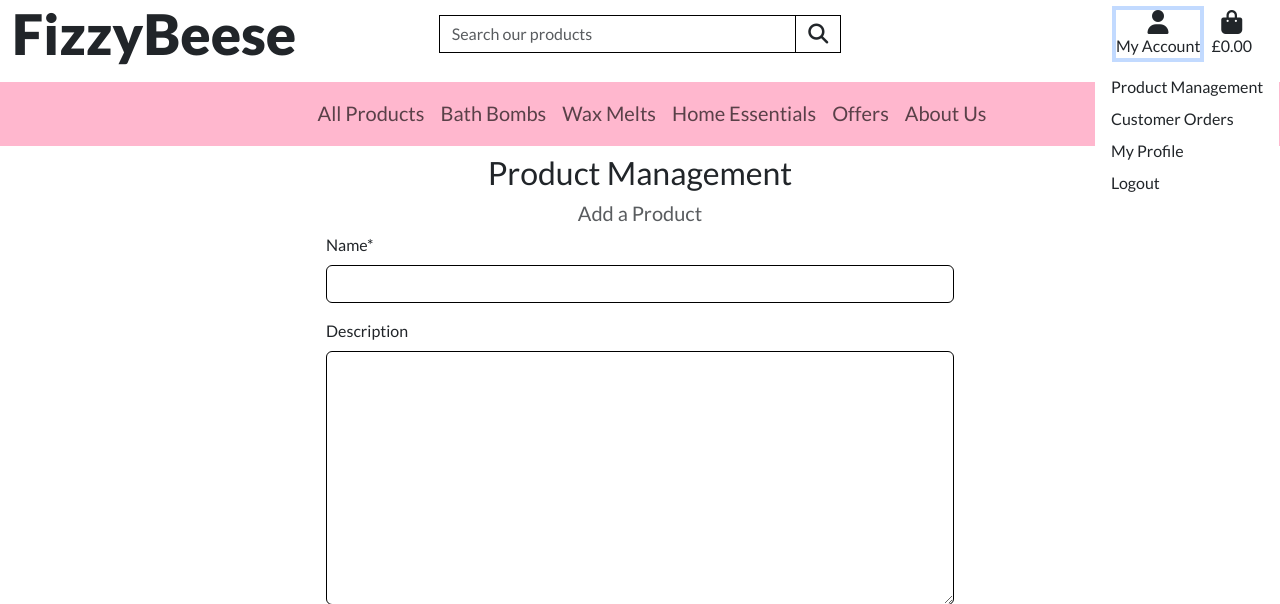
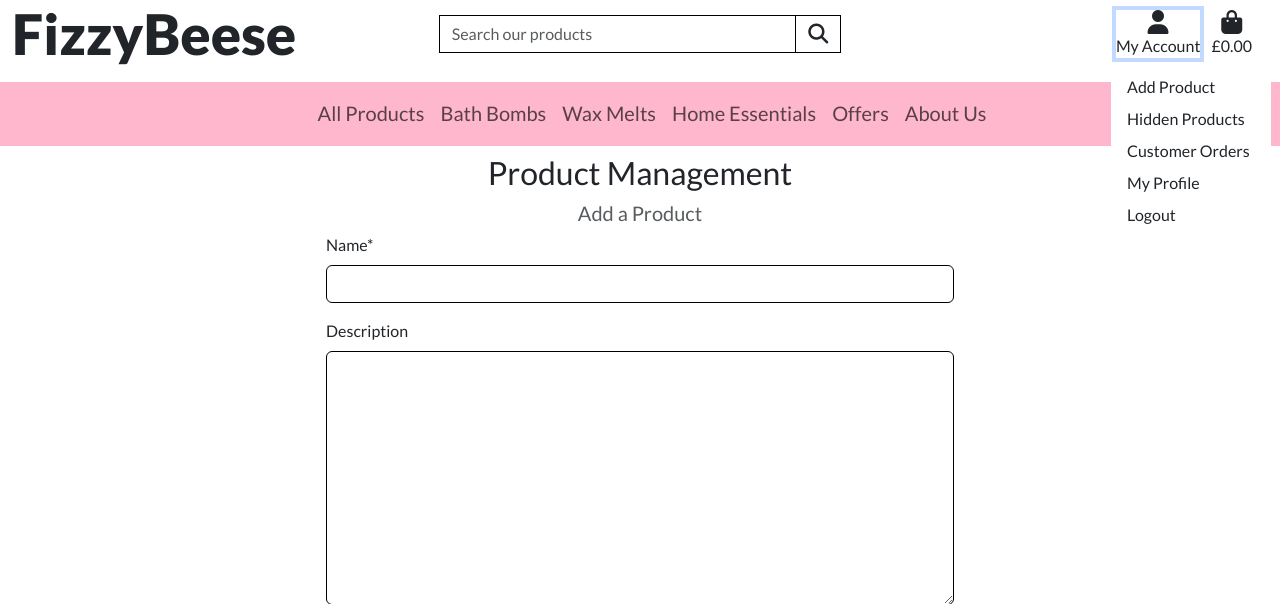
Before and after one commit to stephenbeese/FizzyBeese, a Django app: page /products/add/ in a window 1280 px wide, after a click on "My Account". Shown: the top 604 px of the page. Run offline with Django 4.2, Linux system fonts and the light colour scheme; a user stored in the database is signed in; data comes from the database, SQL or seed files in the repository; both versions use the stored data as it was after the commit; some libraries are stand-ins or nearby versions.

Commit message:
Add hidden products view and disable add to bag button if stock is 0 or less

```diff
--- a/home/templates/home/index.html
+++ b/home/templates/home/index.html
@@ -44,6 +44,7 @@ Home
                         </div>
                         <div class="col-9 overflow-x-scroll d-flex">
                             {% for f in featured_products %}
+                            {% if f.is_hidden == False %}
                             <div class="row featured-products-container">
                                 <div class="col">
                                     <div class="row">
@@ -63,6 +64,7 @@ Home
                                     </div>
                                 </div>
                             </div>
+                            {% endif %}
                             {% endfor %}
                         </div>
                     </div>
@@ -74,6 +76,7 @@ Home
                         </div>
                         <div class="col-9 overflow-x-scroll d-flex pb-3">
                             {% for l in latest_products %}
+                            {% if l.is_hidden == False %}
                             <div class="row latest-products-container">
                                 <div class="col">
                                     <div class="row">
@@ -93,6 +96,7 @@ Home
                                     </div>
                                 </div>
                             </div>
+                            {% endif %}
                             {% endfor %}
                         </div>
                     </div>
--- a/products/templates/products/products.html
+++ b/products/templates/products/hidden_products.html
@@ -63,7 +63,7 @@ Products
             {% if products|length == 0 %}
             <div class="row">
                 <div class="col-6 offset-3 text-center">
-                    <h3 class="my-3 fw-bold">Oops, we don't have what you're looking for!</h3>
+                    <h3 class="my-3 fw-bold">No hidden products!</h3>
                     <a href="{% url 'products' %}" class="btn btn-outline-dark">
                         <span class="icon me-2 fw-bold"><i class="fa-solid fa-chevron-left fa-xl"></i></span>
                         <span>Go Back</span>
@@ -73,7 +73,6 @@ Products
             {% endif %}
 
             {% for product in products %}
-            {% if product.is_hidden == False %}
             <div class="col-lg-3 col-md-4 col-sm-6 mb-4">
                 <div class="card card-shadow border-dark">
                     <a href="{% url 'product_detail' product.id %}">
@@ -124,7 +123,7 @@ Products
                                 <form action="{% url 'add_to_bag' product.id %}" method="POST" class="form">
                                     {% csrf_token %}
                                     <input type="number" name="quantity" value="1" class="d-none">
-                                    {% if product.stock_remaining == 0 %}
+                                    {% if product.stock_remaining <= 0 %}
                                         <input type="submit" class="btn btn-outline-danger me-2" value="Out of Stock" disabled>
                                     {% else %}
                                         <input type="submit" class="btn btn-outline-dark me-2" value="Add to Bag">
@@ -144,7 +143,6 @@ Products
                     </div>
                 </div>
             </div>
-            {% endif %}
             {% endfor %}
         </div>
     </div>
--- a/products/templates/products/product_detail.html
+++ b/products/templates/products/product_detail.html
@@ -122,7 +122,7 @@
                         {% endif %}
                         <p class="d-inline-block small text-muted mb-1">({{ product.weight }}g)</p>
 
-                        {% if product.stock_remaining == 0 %}
+                        {% if product.stock_remaining <= 0 %}
                         <p class="text-danger">This product is out of stock.</p>
                         {% elif product.stock_remaining <= 5 %}
                         <p class="text-danger">Only {{ product.stock_remaining }} left in stock!</p>
@@ -167,7 +167,7 @@
                                                 class="fa-solid fa-chevron-left fa-xl"></i></span>
                                         <span>Keep Shopping</span>
                                     </a>
-                                    {% if product.stock_remaining == 0 %}
+                                    {% if product.stock_remaining <= 0 %}
                                     <input type="submit" class="btn btn-danger my-3 mx-2" value="Out of Stock" disabled>
                                     {% else %}
                                     <input type="submit" class="btn btn-dark my-3 mx-2" value="Add to Bag">
--- a/products/urls.py
+++ b/products/urls.py
@@ -9,5 +9,5 @@ urlpatterns = [
     path('delete/<int:product_id>/', views.delete_product, name='delete_product'),
     path('add_image/<int:product_id>/', views.add_image, name='add_image'),
     path('delete_additional_image/<int:image_id>/', views.delete_additional_image, name='delete_additional_image'),
-
+    path('hidden/', views.hidden_products, name='hidden_products'),
 ]
--- a/products/views.py
+++ b/products/views.py
@@ -49,6 +49,9 @@ def all_products(request):
         if 'is_clearance' in request.GET:
             products = products.filter(is_clearance=True)
 
+        # if 'is_hidden' in request.GET:
+        #     products = products.filter(is_hidden=True)
+
         if 'q' in request.GET:
             query = request.GET['q']
             if not query:
@@ -72,6 +75,19 @@ def all_products(request):
 
     return render(request, 'products/products.html', context)
 
+
+def hidden_products(request):
+    """
+    Allows the admin to view all hidden products
+    and change the hidden status without the use
+    of the admin pannel
+    """
+    products = Product.objects.filter(is_hidden=True)
+    template = 'products/hidden_products.html'
+    context = {
+        'products': products,
+    }
+    return render(request, template, context)
 
 def product_detail(request, product_id):
     """ A view to render individual product details """
--- a/templates/base.html
+++ b/templates/base.html
@@ -98,7 +98,8 @@
                         <div class="dropdown-menu border-0 me-3" aria-labelledby="user-options">
                             {% if request.user.is_authenticated %}
                             {% if request.user.is_superuser %}
-                            <a href="{% url 'add_product' %}" class="dropdown-item">Product Management</a>
+                            <a href="{% url 'add_product' %}" class="dropdown-item">Add Product</a>
+                            <a href="{% url 'hidden_products' %}" class="dropdown-item">Hidden Products</a>
                             <a href="{% url 'all_orders' %}" class="dropdown-item">Customer Orders</a>
                             {% endif %}
                             <a href="{% url 'profile' %}" class="dropdown-item">My Profile</a>
```
Also changed, not shown: db.sqlite3.
